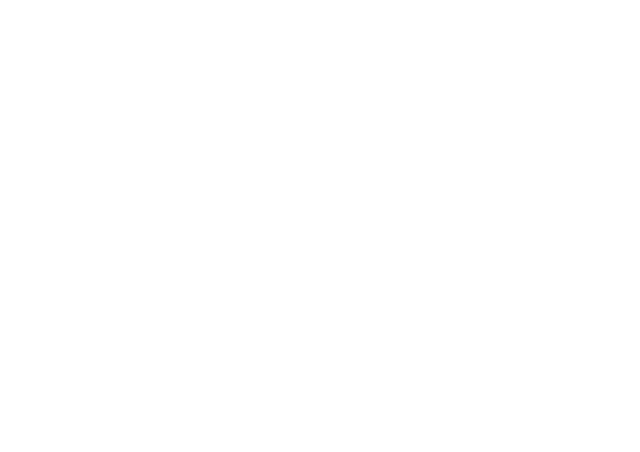
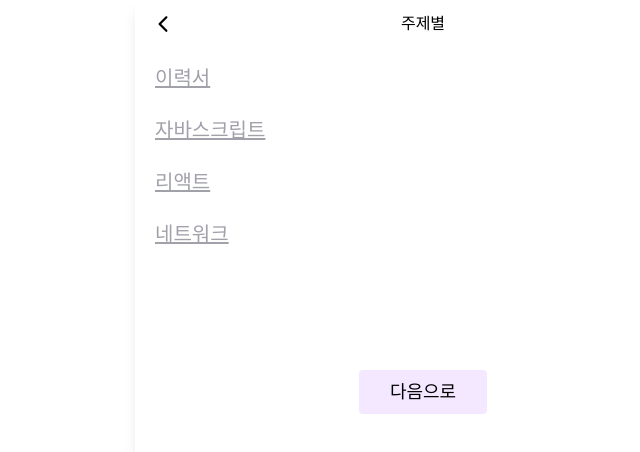
Before and after one commit to JhsK/frontend-interview-app, a React (Create React App) app: page /theme/info in a window 1280 px wide. Before the commit this address had no page. Shown: the top 452 px of the page, without its empty margins (217-857 px from the left). Built offline with nearby package versions, Linux system fonts and the light colour scheme.

Commit message:
주제별 목차 및 공통 자기소개 문제 작성

```diff
--- a/src/App.tsx
+++ b/src/App.tsx
@@ -1,14 +1,16 @@
 import React from 'react';
 import { BrowserRouter, Route, Routes } from 'react-router-dom';
 import Home from './pages/Home';
-import MockInfo from './pages/MockInfo';
+import MockInfo from './pages/mock/MockInfo';
+import ThemeInfo from './pages/ThemeInfo';
 
 function App() {
   return (
     <BrowserRouter>
       <Routes>
         <Route path="/" element={<Home />} />
-        <Route path="/mockinfo" element={<MockInfo />} />
+        <Route path="/mock/info" element={<MockInfo />} />
+        <Route path="/theme/info" element={<ThemeInfo />} />
       </Routes>
     </BrowserRouter>
   );
--- /dev/null
+++ b/src/components/MockIntroduce.tsx
@@ -0,0 +1,7 @@
+import React from 'react';
+
+function MockIntroduce() {
+  return <div>간략한 자기소개를 해주세요.</div>;
+}
+
+export default MockIntroduce;
--- a/src/pages/Home.tsx
+++ b/src/pages/Home.tsx
@@ -12,10 +12,12 @@
           <span>면접 질문에 답을 해보자</span>
         </div>
         <span className="text-4xl font-bold mb-8">프터뷰</span>
-        <Link to="/mockinfo">
+        <Link to="/mock/info">
           <button className="text-lg w-32 cursor-pointer rounded bg-gray-200 py-2 px-4 mb-4">모의면접</button>
         </Link>
-        <button className="text-lg w-32 cursor-pointer rounded bg-gray-200 py-2 px-4">주제별</button>
+        <Link to="/theme/info">
+          <button className="text-lg w-32 cursor-pointer rounded bg-gray-200 py-2 px-4">주제별</button>
+        </Link>
       </div>
       <span className="absolute bottom-4 text-center opacity-20">버그 신고 및 문의 - qwe6293@nate.com</span>
     </Layout>
--- /dev/null
+++ b/src/pages/ThemeInfo.tsx
@@ -0,0 +1,26 @@
+import React from 'react';
+import { Link } from 'react-router-dom';
+import Button from 'src/components/Button';
+import Layout from 'src/components/Layout';
+
+function ThemeInfo() {
+  return (
+    <Layout title="주제별">
+      <div className="flex flex-col gap-4 text-xl">
+        <span className="underline cursor-pointer pb-2 text-zinc-400 hover:shadow-md hover:text-black">이력서</span>
+        <span className="underline cursor-pointer pb-2 text-zinc-400 hover:shadow-md hover:text-black">
+          자바스크립트
+        </span>
+        <span className="underline cursor-pointer pb-2 text-zinc-400 hover:shadow-md hover:text-black">리액트</span>
+        <span className="underline cursor-pointer pb-2 text-zinc-400 hover:shadow-md hover:text-black">네트워크</span>
+      </div>
+      <div className="absolute inset-0 h-full w-full flex items-center justify-center flex-col">
+        <Link to="/mock/interview">
+          <Button color="bg-purple-100">다음으로</Button>
+        </Link>
+      </div>
+    </Layout>
+  );
+}
+
+export default ThemeInfo;
--- /dev/null
+++ b/src/pages/mock/MockProblem.tsx
@@ -0,0 +1,20 @@
+import React from 'react';
+import { Link } from 'react-router-dom';
+import Button from 'src/components/Button';
+import Layout from 'src/components/Layout';
+import MockIntroduce from 'src/components/MockIntroduce';
+
+function MockProblem() {
+  return (
+    <Layout title="주제별">
+      <MockIntroduce />
+      <div className="absolute inset-0 h-full w-full flex items-center justify-center flex-col">
+        <Link to="/mock/interview">
+          <Button color="bg-purple-100">다음으로</Button>
+        </Link>
+      </div>
+    </Layout>
+  );
+}
+
+export default MockProblem;
--- /dev/null
+++ b/src/problems/index.ts
@@ -0,0 +1,20 @@
+export const mockTest = [
+  {
+    problem: '리액트의 생명주기에 대해 설명해주세요',
+    solve: [
+      'https://kyun2da.dev/react/%EB%A6%AC%EC%95%A1%ED%8A%B8-%EB%9D%BC%EC%9D%B4%ED%94%84%EC%82%AC%EC%9D%B4%ED%81%B4%EC%9D%98-%EC%9D%B4%ED%95%B4/',
+      'https://krpeppermint100.medium.com/js-useeffect%EB%A5%BC-%ED%86%B5%ED%95%9C-react-hooks%EC%9D%98-lifecycle-%EA%B4%80%EB%A6%AC-3a65844bcaf8',
+    ],
+  },
+  {
+    problem: '렌더링 최적화에 대해 고민하거나 실제로 코드에 적용해본 경험이 있는지?',
+    solve: [
+      'https://velog.io/@shin6403/React-%EB%A0%8C%EB%8D%94%EB%A7%81-%EC%84%B1%EB%8A%A5-%EC%B5%9C%EC%A0%81%ED%99%94%ED%95%98%EB%8A%94-7%EA%B0%80%EC%A7%80-%EB%B0%A9%EB%B2%95-Hooks-%EA%B8%B0%EC%A4%80',
+      'https://cocoder16.tistory.com/36',
+    ],
+  },
+  {
+    problem: '클로저에 대해 설명해주세요',
+    solve: ['https://hanamon.kr/javascript-%ED%81%B4%EB%A1%9C%EC%A0%80/', 'https://poiemaweb.com/js-closure'],
+  },
+];
```
Also changed, not shown: src/pages/mock/MockInfo.tsx (renamed from src/pages/MockInfo.tsx).
